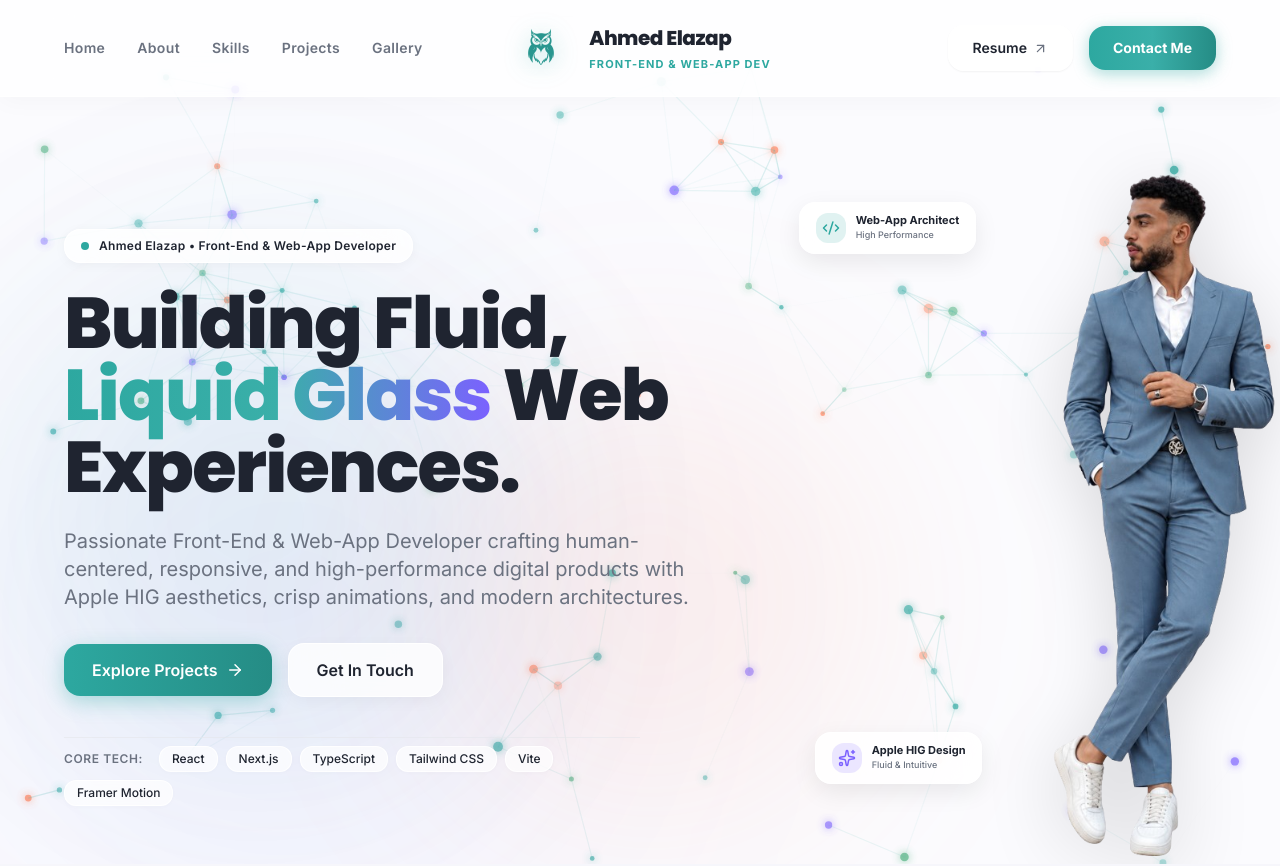
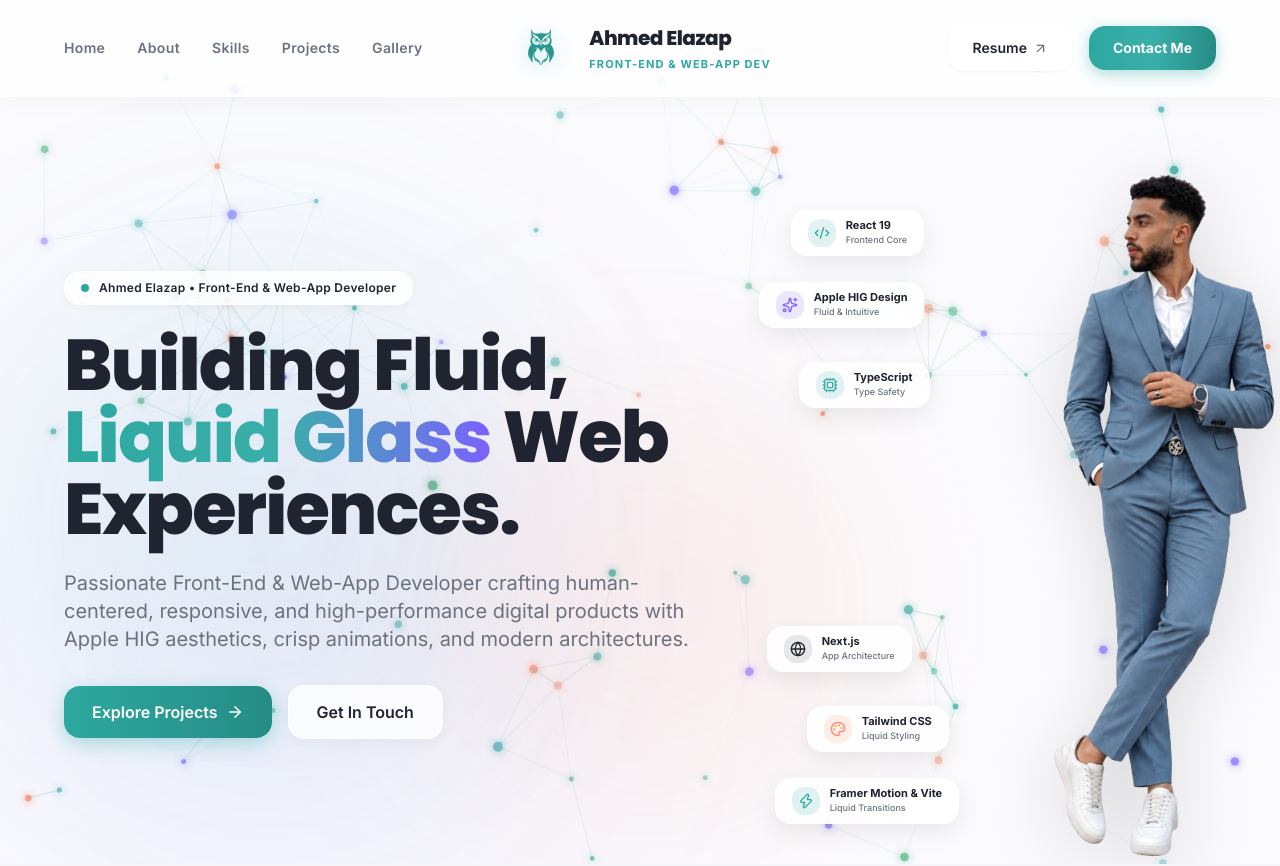
Before and after one commit to azapdev/newPortfolio, a React (Vite) app: page / in a window 1280 px wide. Shown: the top 866 px of the page. Built offline with nearby package versions, Linux system fonts and the light colour scheme.

Commit message:
feat: transform all core tech tags into floating liquid glass badges around avatar

```diff
--- a/src/components/Hero.jsx
+++ b/src/components/Hero.jsx
@@ -1,9 +1,66 @@
 import React from 'react';
 import { motion } from 'framer-motion';
-import { ArrowRight, Code2, Sparkles } from 'lucide-react';
+import { ArrowRight, Sparkles, Code2, Zap, Layers, Cpu, Globe, Palette } from 'lucide-react';
 import ParticleCanvas from './ParticleCanvas';
 
 export default function Hero() {
+  const floatingTags = [
+    {
+      name: 'React 19',
+      desc: 'Frontend Core',
+      icon: Code2,
+      color: 'text-accentPrimary',
+      bgColor: 'bg-accentPrimary/15',
+      pos: 'top-10 -left-6 sm:left-2',
+      delay: 0.3,
+    },
+    {
+      name: 'Apple HIG Design',
+      desc: 'Fluid & Intuitive',
+      icon: Sparkles,
+      color: 'text-[#7B61FF]',
+      bgColor: 'bg-[#7B61FF]/15',
+      pos: 'top-28 -left-12 sm:-left-6',
+      delay: 0.4,
+    },
+    {
+      name: 'TypeScript',
+      desc: 'Type Safety',
+      icon: Cpu,
+      color: 'text-[#3AAFA9]',
+      bgColor: 'bg-[#3AAFA9]/15',
+      pos: 'top-48 -left-8 sm:left-4',
+      delay: 0.5,
+    },
+    {
+      name: 'Next.js',
+      desc: 'App Architecture',
+      icon: Globe,
+      color: 'text-textPrimary',
+      bgColor: 'bg-slate-900/10',
+      pos: 'bottom-48 -left-12 sm:-left-4',
+      delay: 0.6,
+    },
+    {
+      name: 'Tailwind CSS',
+      desc: 'Liquid Styling',
+      icon: Palette,
+      color: 'text-accentSecondary',
+      bgColor: 'bg-accentSecondary/15',
+      pos: 'bottom-28 -left-6 sm:left-6',
+      delay: 0.7,
+    },
+    {
+      name: 'Framer Motion & Vite',
+      desc: 'Liquid Transitions',
+      icon: Zap,
+      color: 'text-accentPrimary',
+      bgColor: 'bg-accentPrimary/15',
+      pos: 'bottom-10 -left-10 sm:-left-2',
+      delay: 0.8,
+    },
+  ];
+
   return (
     <section
       id="home"
@@ -53,7 +110,7 @@ export default function Hero() {
           </p>
 
           {/* Action CTAs */}
-          <div className="flex flex-wrap gap-4 items-center mb-10">
+          <div className="flex flex-wrap gap-4 items-center mb-6">
             <a
               href="#projects"
               className="group px-7 py-3.5 rounded-2xl bg-gradient-to-r from-accentPrimary to-[#258c85] text-white font-semibold shadow-[0_6px_20px_rgba(45,168,160,0.35)] hover:shadow-[0_10px_25px_rgba(45,168,160,0.45)] hover:-translate-y-0.5 transition-all duration-200 flex items-center gap-2"
@@ -70,23 +127,9 @@ export default function Hero() {
             </a>
           </div>
 
-          {/* Key Tech Stack Pills */}
-          <div className="flex flex-wrap items-center gap-2 pt-2 border-t border-borderLight/60 w-full max-w-xl">
-            <span className="text-xs font-semibold text-textSecondary uppercase tracking-wider mr-2">
-              Core Tech:
-            </span>
-            {['React', 'Next.js', 'TypeScript', 'Tailwind CSS', 'Vite', 'Framer Motion'].map((tech) => (
-              <span
-                key={tech}
-                className="text-xs font-medium px-3 py-1 rounded-xl bg-white/70 backdrop-blur-md border border-white/80 text-textPrimary shadow-[0_1px_4px_rgba(0,0,0,0.02)]"
-              >
-                {tech}
-              </span>
-            ))}
-          </div>
         </motion.div>
 
-        {/* Right Side: Full Height Avatar Starting Exactly 10px Below Navbar */}
+        {/* Right Side: Full Height Avatar with Floating Liquid Glass Tech Tags */}
         <motion.div
           initial={{ opacity: 0, x: 50 }}
           animate={{ opacity: 1, x: 0 }}
@@ -104,37 +147,28 @@ export default function Hero() {
               }}
             />
 
-            {/* Floating Glass Pill Top Left of Avatar */}
-            <motion.div
-              initial={{ y: -10, opacity: 0 }}
-              animate={{ y: 0, opacity: 1 }}
-              transition={{ delay: 0.4, duration: 0.5 }}
-              className="absolute top-8 left-0 sm:left-4 px-4 py-2.5 rounded-2xl bg-white/85 backdrop-blur-xl border border-white/90 shadow-[0_8px_24px_rgba(0,0,0,0.08)] flex items-center gap-2.5 z-20 hover:scale-105 transition-transform"
-            >
-              <div className="p-1.5 rounded-xl bg-accentPrimary/15 text-accentPrimary">
-                <Code2 size={18} />
-              </div>
-              <div>
-                <p className="text-[11px] font-bold text-textPrimary leading-none">Web-App Architect</p>
-                <p className="text-[9px] font-medium text-textSecondary mt-0.5">High Performance</p>
-              </div>
-            </motion.div>
+            {/* Floating Liquid Glass Core Tech Tags */}
+            {floatingTags.map((tag) => {
+              const Icon = tag.icon;
+              return (
+                <motion.div
+                  key={tag.name}
+                  initial={{ y: 15, opacity: 0, scale: 0.9 }}
+                  animate={{ y: 0, opacity: 1, scale: 1 }}
+                  transition={{ delay: tag.delay, duration: 0.6, ease: [0.16, 1, 0.3, 1] }}
+                  className={`absolute ${tag.pos} px-3.5 sm:px-4 py-2 rounded-2xl bg-white/85 backdrop-blur-xl border border-white/90 shadow-[0_8px_24px_rgba(0,0,0,0.08)] flex items-center gap-2.5 z-20 hover:scale-105 hover:shadow-[0_12px_28px_rgba(45,168,160,0.2)] transition-all cursor-default group`}
+                >
+                  <div className={`p-1.5 rounded-xl ${tag.bgColor} ${tag.color} transition-transform group-hover:scale-110`}>
+                    <Icon size={16} />
+                  </div>
+                  <div className="flex flex-col text-left">
+                    <p className="text-[11px] font-bold text-textPrimary leading-none">{tag.name}</p>
+                    <p className="text-[9px] font-medium text-textSecondary mt-0.5">{tag.desc}</p>
+                  </div>
+                </motion.div>
+              );
+            })}
 
-            {/* Floating Glass Pill Lower Left */}
-            <motion.div
-              initial={{ y: 10, opacity: 0 }}
-              animate={{ y: 0, opacity: 1 }}
-              transition={{ delay: 0.5, duration: 0.5 }}
-              className="absolute bottom-20 left-2 sm:left-8 px-4 py-2.5 rounded-2xl bg-white/85 backdrop-blur-xl border border-white/90 shadow-[0_8px_24px_rgba(0,0,0,0.08)] flex items-center gap-2.5 z-20 hover:scale-105 transition-transform"
-            >
-              <div className="p-1.5 rounded-xl bg-[#7B61FF]/15 text-[#7B61FF]">
-                <Sparkles size={18} />
-              </div>
-              <div>
-                <p className="text-[11px] font-bold text-textPrimary leading-none">Apple HIG Design</p>
-                <p className="text-[9px] font-medium text-textSecondary mt-0.5">Fluid & Intuitive</p>
-              </div>
-            </motion.div>
           </div>
         </motion.div>
 
```
